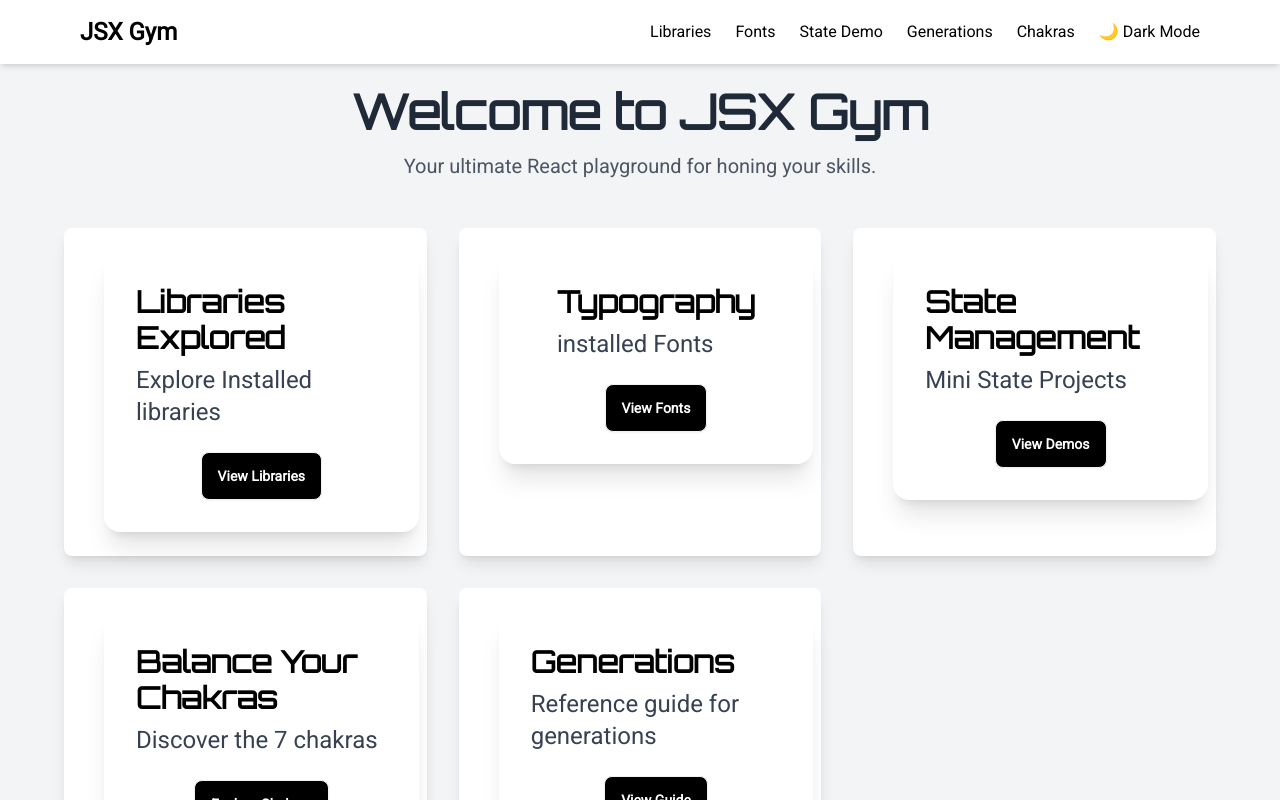
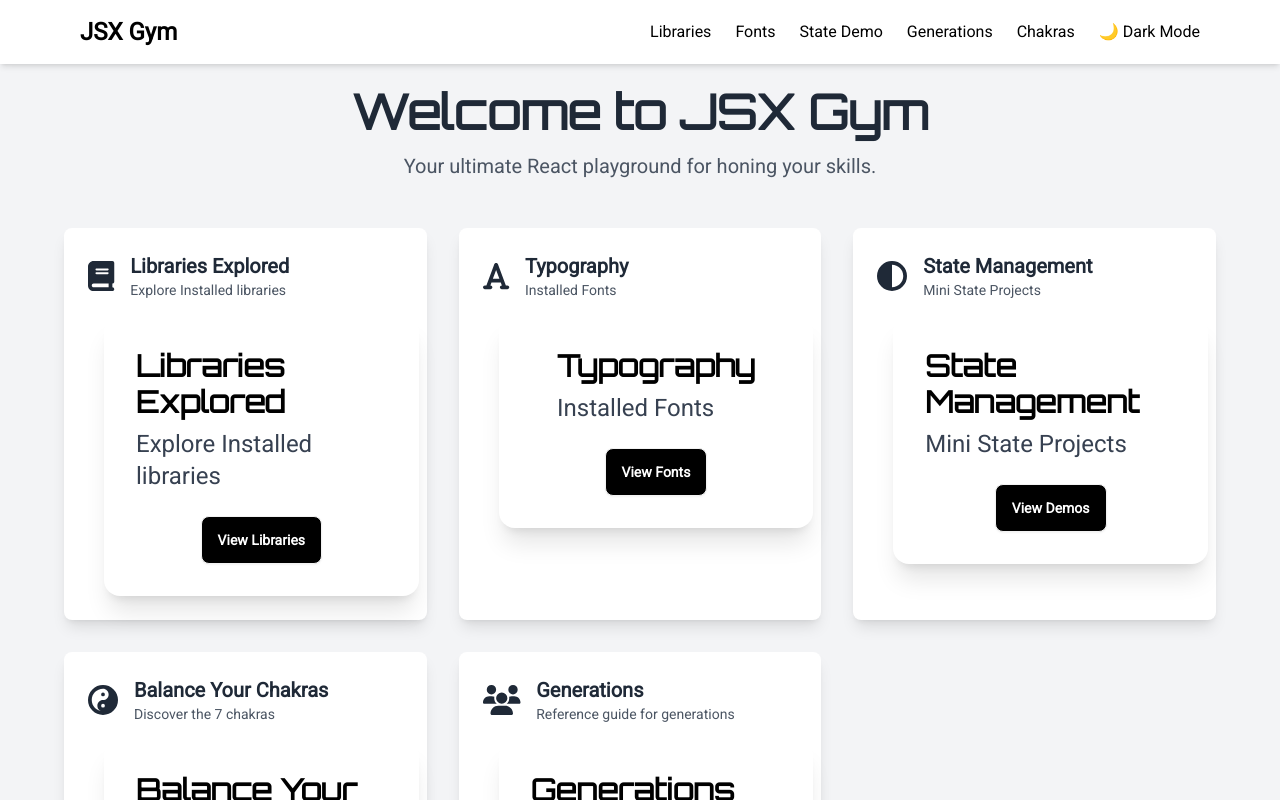
Before and after one commit to RW2023/jsx-gym, a React (Vite) app: page / in a window 1280 px wide. Shown: the top 800 px of the page. Built offline with nearby package versions, Linux system fonts and the light colour scheme.

Commit message:
Add Font Awesome icons to Home component cards for enhanced visual appeal

```diff
--- a/src/components/home.tsx
+++ b/src/components/home.tsx
@@ -1,6 +1,8 @@
 import React from 'react';
 import Card from './Card';
 import { motion } from 'framer-motion';
+import { FontAwesomeIcon } from '@fortawesome/react-fontawesome';
+import { faBook, faFont, faAdjust, faYinYang, faUsers } from '@fortawesome/free-solid-svg-icons';
 
 const Home: React.FC = () => {
     return (
@@ -25,35 +27,39 @@ const Home: React.FC = () => {
                 {[
                     {
                         title: 'Libraries Explored',
-                        subtitle: 'Explore Installed  libraries',
+                        subtitle: 'Explore Installed libraries',
                         buttonText: 'View Libraries',
                         buttonUrl: '/Mid',
+                        icon: faBook,
                     },
                     {
                         title: 'Typography',
-                        subtitle: 'installed Fonts',
+                        subtitle: 'Installed Fonts',
                         buttonText: 'View Fonts',
                         buttonUrl: '/font',
+                        icon: faFont,
                     },
                     {
                         title: 'State Management ',
                         subtitle: 'Mini State Projects',
                         buttonText: 'View Demos',
                         buttonUrl: '/StateDemo',
+                        icon: faAdjust,
                     },
                     {
                         title: 'Balance Your Chakras',
                         subtitle: 'Discover the 7 chakras',
                         buttonText: 'Explore Chakras',
                         buttonUrl: '/ChakraExplorer',
+                        icon: faYinYang,
                     },
                     {
                         title: 'Generations',
                         subtitle: 'Reference guide for generations',
                         buttonText: 'View Guide',
                         buttonUrl: '/GenerationSelector',
-
-                    }
+                        icon: faUsers,
+                    },
                 ].map((card, index) => (
                     <motion.div
                         key={index}
@@ -62,6 +68,20 @@ const Home: React.FC = () => {
                         animate={{ opacity: 1, y: 0 }}
                         transition={{ delay: index * 0.2 }}
                     >
+                        <div className="flex items-center mb-4">
+                            <FontAwesomeIcon
+                                icon={card.icon}
+                                className="text-3xl text-gray-800 dark:text-white mr-4"
+                            />
+                            <div>
+                                <h3 className="text-xl font-bold text-gray-800 dark:text-white">
+                                    {card.title}
+                                </h3>
+                                <p className="text-sm text-gray-600 dark:text-gray-300">
+                                    {card.subtitle}
+                                </p>
+                            </div>
+                        </div>
                         <Card
                             title={card.title}
                             subtitle={card.subtitle}
```
